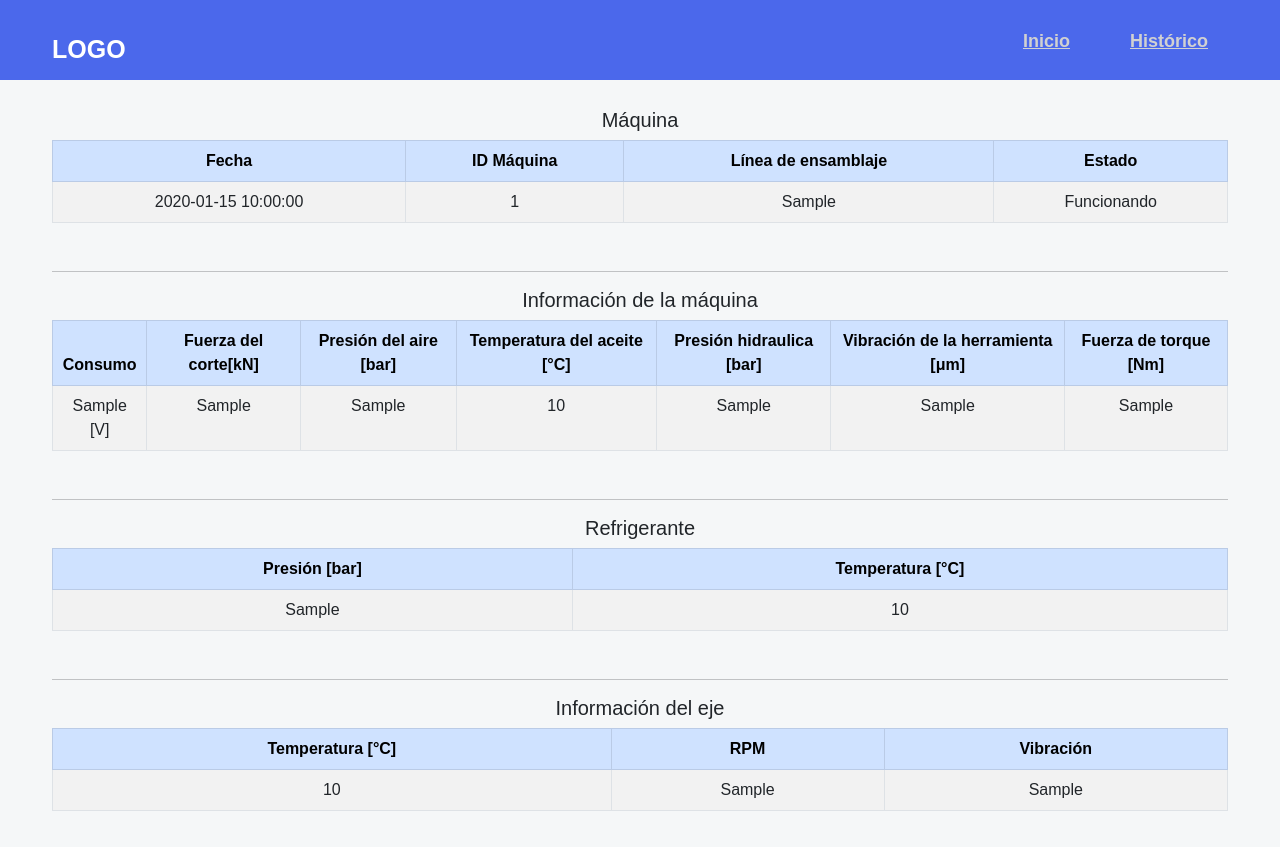
After one commit to Luas21/P-ciencia-datos, a Flask app: template app/templates/detalle_maquina.html in a window 1280 px wide. The commit adds this page. Run offline with Flask 3, Linux system fonts and the light colour scheme; the template is opened without the code that fills it: most values are stand-ins (such as "Sample title", 1, 10 or a date in 2020).

Commit message:
1.-Se hizo la conexión con la BD (postgresql) 2.-Se hizo la vista del Index, y la vista detalle_maquina. 3.-Se agregó el estado de la máquina (de momento es estático) 4.-Se mejoró el menú de navegación para evitar superposición.

```diff
--- a/app/app.py
+++ b/app/app.py
@@ -1,20 +1,35 @@
-from flask import Flask, render_template
+from flask import Flask, render_template, jsonify
+from config import config
+from routes import maquina
+from models.maquinaModel import MaquinaModel
 
 app = Flask(__name__)
 
 @app.route('/')
 def index():
-    maquinas = ['maquina 1','maquina 2']
-    informacion = {
+    try:
+        maquina=MaquinaModel.get_maquina()
+        maquinas = maquina
+        informacion = {
         'titulo': 'Panel de control',
         'maquinas': maquinas
-    }
-    return render_template('index.html', informacion=informacion)
+        }
+        return render_template('index.html', informacion=informacion)
+    except Exception as ex:
+        return jsonify({'message': str(ex)}),500
 
 @app.route('/historico')
 def historico():
     historico = 'hola'
     return render_template('historico.html',historico=historico)
 
+def page_not_found(error):
+    return "<h1>Nada por aquí...</h1>", 404
+
 if __name__=='__main__':
-    app.run(debug=True)
+    app.config.from_object(config['development'])
+
+    app.register_blueprint(maquina.main, url_prefix='/detalle/<index>')
+
+    app.register_error_handler(404, page_not_found)
+    app.run()
--- a/app/static/css/style.css
+++ b/app/static/css/style.css
@@ -7,7 +7,7 @@
 }
 
 body {
-    background-color: #e3f2ff;
+    background-color: #c3ccd428;
     font-family: Arial, Helvetica, sans-serif;
 }
 
@@ -20,7 +20,6 @@ body {
     min-height: 80px;
     background-color: #4b68eb;
 }
-
 
 .menu {
     position: relative;
@@ -53,7 +52,7 @@ body {
     width: 25px;
 }
 
-/* Navbar lista horizontal para escritorio */
+
 .menu .navbar ul {
     display: flex;
 }
@@ -74,13 +73,9 @@ body {
     color: white;
 }
 
-/* Contenedor del contenido principal */
 .main-content {
-    display: flex;
-    width: 100vw;
-    height: 20vh;
-    justify-content: center;
-    align-items: center;
+    width: 100%;
+    padding: 20px;
 }
 
 /* Responsive - menú hamburguesa */
@@ -89,18 +84,13 @@ body {
     .menu {
         top: 10px;
         flex-wrap: wrap;
-        justify-content: space-between; /* logo no visible, botón derecha */
+        justify-content: space-between;
         padding: 20px;
     }
 
     /* Mostrar label (botón hamburguesa) */
     .menu label {
         display: block;
-    }
-
-    /* Checkbox menú oculto */
-    #menu {
-        display: none;
     }
 
     /* Navbar inicialmente oculta */
@@ -116,18 +106,17 @@ body {
         transition: max-height 0.4s ease, opacity 0.4s ease, transform 0.4s ease;
         transform: translateY(-20px);
         width: 100%;
-        margin-top: 10px; /* espacio con botón */
+        margin-top: 10px;
     }
 
-    /* Cuando se activa el menú */
+    /* Mostrar menú cuando checkbox está activado */
     #menu:checked ~ .navbar {
-        max-height: 300px; /* ajusta según tu menú */
+        max-height: 300px;
         opacity: 1;
         transform: translateY(0);
         display: block;
     }
 
-    /* Lista vertical en móvil */
     .menu .navbar ul {
         flex-direction: column;
         width: 100%;
--- /dev/null
+++ b/app/templates/detalle_maquina.html
@@ -0,0 +1,100 @@
+{% extends './layout.html'%}
+
+{% block title %}Información de la máquina{% endblock %}
+
+{% block body %}
+<div class="container">
+    <div class="grid grid-cols-1 md:grid-cols-2 gap-3">
+        <h5 class="text-center mt-2 col-span-2">Máquina</h5>
+        <table class="table table-bordered table-hover table-striped col-span-2">
+            <thead class="table-primary text-center">
+                <tr>
+                    <th>Fecha</th>
+                    <th>ID Máquina</th>
+                    <th>Línea de ensamblaje</th>
+                    <th>Estado</th>
+                </tr>
+            </thead>
+            <tbody class="text-center">
+                <tr>
+                    <td>{{ maquina.date }}</td>
+                    <td>{{ maquina.machine_id }}</td>
+                    <td>{{ maquina.assembly_line_no }}</td>
+                    {% if maquina.downtime == 1 %}
+                        <td>Caído</td>
+                    {% else %}
+                        <td>Funcionando</td>
+                    {% endif %}
+                </tr>
+            </tbody>
+        </table>
+
+        <hr class="mt-5 ">
+        <h5 class="text-center col-span-2">Información de la máquina</h5>
+        <table class="table table-bordered table-hover table-striped col-span-2">
+            <thead class="table-primary text-center">
+                <tr>
+                    <th>Consumo</th>
+                    <th>Fuerza del corte[kN]</th>
+                    <th>Presión del aire [bar]</th>
+                    <th>Temperatura del aceite [°C]</th>
+                    <th>Presión hidraulica [bar]</th>
+                    <th>Vibración de la herramienta [μm]</th>
+                    <th>Fuerza de torque [Nm]</th>
+                </tr>
+            </thead>
+            <tbody class="text-center">
+                <tr>
+                    <td>{{ maquina.voltage_volts }} [V]</td>
+                    <td>{{ maquina.cutting_kn }}</td>
+                    <td>{{ maquina.air_system_pressure_bar }}</td>
+                    <td>{{ maquina.hydraulic_oil_temperature }}</td>
+                    <td>{{ maquina.hydraulic_pressure_bar }}</td>
+                    <td>{{ maquina.tool_vibration }}</td>
+                    <td>{{ maquina.torque_nm }}</td>
+                </tr>
+            </tbody>
+        </table>
+        <hr class="mt-5">
+        <!-- Refrigerante -->
+        <div class="col-span-1">
+            <h5 class="text-center">Refrigerante</h5>
+            <table class="table table-bordered table-hover table-striped">
+                <thead class="table-primary text-center">
+                    <tr>
+                        <th>Presión [bar]</th>
+                        <th>Temperatura [°C]</th>
+                    </tr>
+                </thead>
+                <tbody class="text-center">
+                    <tr>
+                        <td>{{ maquina.coolant_pressure_bar }}</td>
+                        <td>{{ maquina.coolant_temperature }}</td>
+                    </tr>
+                </tbody>
+            </table>
+        </div>
+        <hr class="mt-5">
+        <!-- Información del eje -->
+        <div class="col-span-1">
+            <h5 class="text-center">Información del eje</h5>
+            <table class="table table-bordered table-hover table-striped">
+                <thead class="table-primary text-center">
+                    <tr>
+                        <th>Temperatura [°C]</th>
+                        <th>RPM</th>
+                        <th>Vibración</th>
+                    </tr>
+                </thead>
+                <tbody class="text-center">
+                    <tr>
+                        <td>{{ maquina.spindle_bearing_temperature }}</td>
+                        <td>{{ maquina.spindle_speed_rpm }}</td>
+                        <td>{{ maquina.spindle_vibration }}</td>
+                    </tr>
+                </tbody>
+            </table>
+        </div>
+    </div>
+</div>
+{% endblock %}
--- a/app/templates/historico.html
+++ b/app/templates/historico.html
@@ -1,6 +1,6 @@
 {% extends './layout.html'%}
 
-{% block title%}{% endblock%}
+{% block title%}Histórico{% endblock%}
 
 {% block body %}
 <ul>
--- a/app/templates/layout.html
+++ b/app/templates/layout.html
@@ -1,6 +1,7 @@
 <!DOCTYPE html>
 <html lang="en">
 <head>
+    <link href="https://cdn.jsdelivr.net/npm/bootstrap@5.3.0/dist/css/bootstrap.min.css" rel="stylesheet">
     <meta charset="UTF-8">
     <meta name="viewport" content="width=device-width, initial-scale=1.0">
     <title>{% block title%}{% endblock%}</title>
@@ -19,7 +20,7 @@
                 <nav class="navbar">
                     <ul>
                         <li><a href="/">Inicio</a></li>
-                        <li><a href="/historico">Historico</a></li>
+                        <li><a href="/historico">Histórico</a></li>
                     </ul>
                 </nav>
             </div>
--- /dev/null
+++ b/app/utils/DateFormat.py
@@ -0,0 +1,5 @@
+import datetime
+class DateFormat():
+    @classmethod
+    def convert_date(self,date):
+        return datetime.datetime.strftime(date,'%d/%m/%Y')
```
Also changed, not shown: app/config.py (added, +11 -0 lines), app/database/db.py (added, +15 -0 lines), app/models/entities/Maquina.py (added, +44 -0 lines), app/models/maquinaModel.py (added, +63 -0 lines), app/routes/maquina.py (added, +13 -0 lines), app/templates/index.html (+30 -5 lines), app/routes/__init__.py (added), 3 other files.
